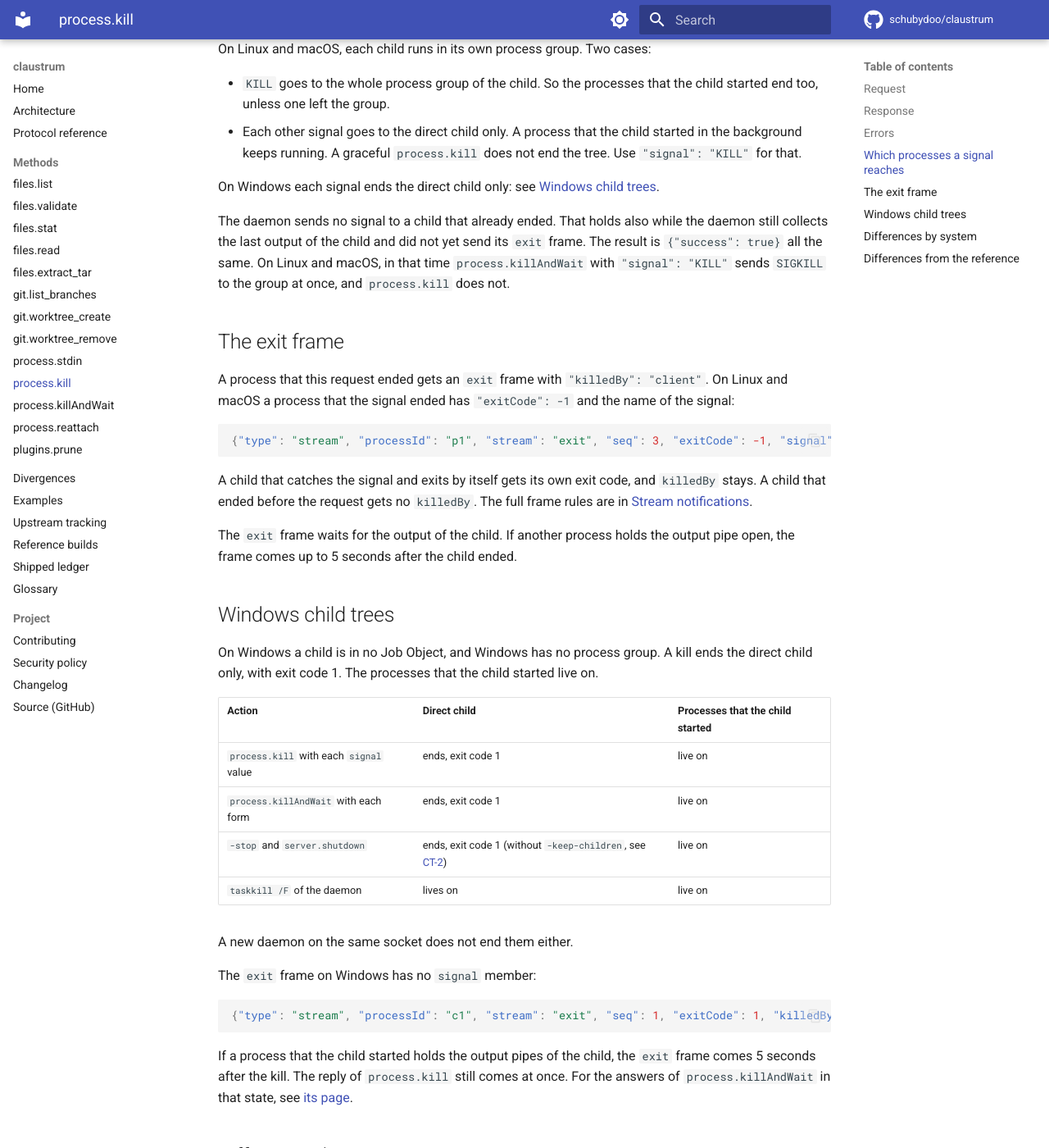
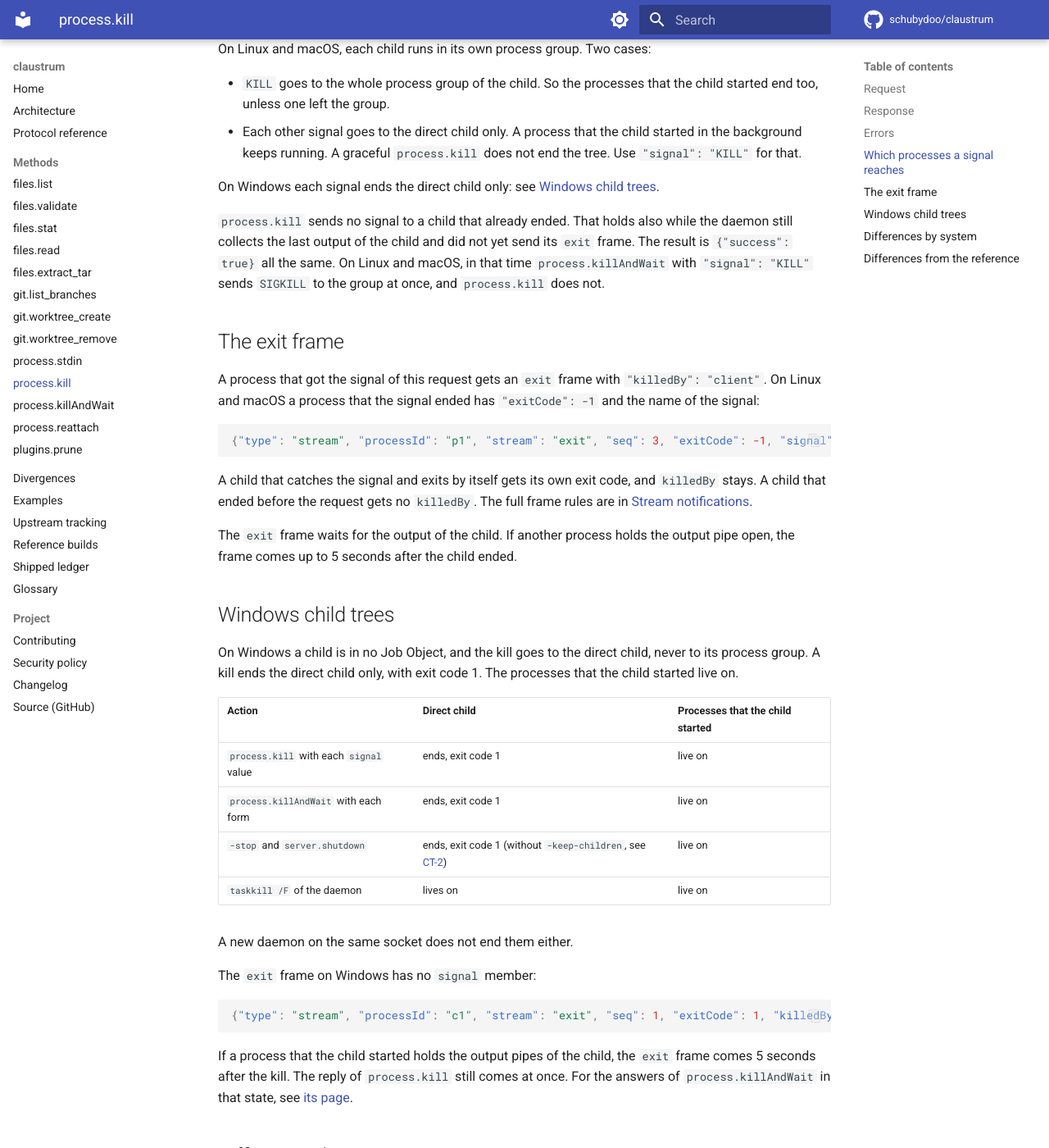
Before and after one commit to schubydoo/claustrum, an MkDocs documentation site: the page built from docs/protocol/process-kill.md, in a window 1280 px wide and 1400 px high, scrolled down 1106 px. Shown: the whole window at 82% size. Built offline with MkDocs 1.6.1 and Material for MkDocs 9.7.7, drawn with Linux system fonts in a browser that asks for light colours; comment, search, counter and statistics services are not loaded; some of the changed text lies outside the part shown.

Commit message:
docs: fix the process.kill claims that the second check found
The Windows process group, the skip of an ended child, the KILL route
of the pid reuse row, the killedBy rule, item 22 of the ledger, and the
word only in a pending changeset.

Co-Authored-By: Claude Opus 5.5 <noreply@anthropic.com>

````diff
--- a/docs/protocol/process-kill.md
+++ b/docs/protocol/process-kill.md
@@ -40,11 +40,11 @@ On Linux and macOS, each child runs in its own process group. Two cases:
 
 On Windows each signal ends the direct child only: see [Windows child trees](#windows-child-trees).
 
-The daemon sends no signal to a child that already ended. That holds also while the daemon still collects the last output of the child and did not yet send its `exit` frame. The result is `{"success": true}` all the same. On Linux and macOS, in that time `process.killAndWait` with `"signal": "KILL"` sends `SIGKILL` to the group at once, and `process.kill` does not.
+`process.kill` sends no signal to a child that already ended. That holds also while the daemon still collects the last output of the child and did not yet send its `exit` frame. The result is `{"success": true}` all the same. On Linux and macOS, in that time `process.killAndWait` with `"signal": "KILL"` sends `SIGKILL` to the group at once, and `process.kill` does not.
 
 ## The exit frame
 
-A process that this request ended gets an `exit` frame with `"killedBy": "client"`. On Linux and macOS a process that the signal ended has `"exitCode": -1` and the name of the signal:
+A process that got the signal of this request gets an `exit` frame with `"killedBy": "client"`. On Linux and macOS a process that the signal ended has `"exitCode": -1` and the name of the signal:
 
 ```json
 {"type": "stream", "processId": "p1", "stream": "exit", "seq": 3, "exitCode": -1, "signal": "SIGTERM", "killedBy": "client"}
@@ -56,7 +56,7 @@ The `exit` frame waits for the output of the child. If another process holds the
 
 ## Windows child trees
 
-On Windows a child is in no Job Object, and Windows has no process group. A kill ends the direct child only, with exit code 1. The processes that the child started live on.
+On Windows a child is in no Job Object, and the kill goes to the direct child, never to its process group. A kill ends the direct child only, with exit code 1. The processes that the child started live on.
 
 | Action | Direct child | Processes that the child started |
 |---|---|---|
@@ -83,7 +83,7 @@ If a process that the child started holds the output pipes of the child, the `ex
 | `KILL` | Goes to the process group of the child. | Ends the direct child only. |
 | Each other signal | Goes to the direct child only. | Ends the direct child only. |
 | `exit` frame of a killed child | `"exitCode": -1` and a `signal` member. | `"exitCode": 1` and no `signal` member. |
-| Pid reuse | On Linux the signal to the direct child goes through a pid file descriptor, so it cannot reach another process. macOS and an old Linux kernel send it by pid. | The daemon holds a handle of the child, so the kill cannot reach another process. |
+| Pid reuse | On Linux the signal to the direct child goes through a pid file descriptor, so it cannot reach another process. macOS and an old Linux kernel send it by pid. `KILL` goes to the group by its number on every system. The skip of an ended child guards that case. | The daemon holds a handle of the child, so the kill cannot reach another process. |
 
 ## Differences from the reference
 
````
Also changed, not shown: .changeset/child-env-and-reap-limits.md (+1 -1 lines), docs/IMPROVEMENTS.md (+1 -1 lines), docs/protocol/process-killandwait.md (+1 -1 lines).
